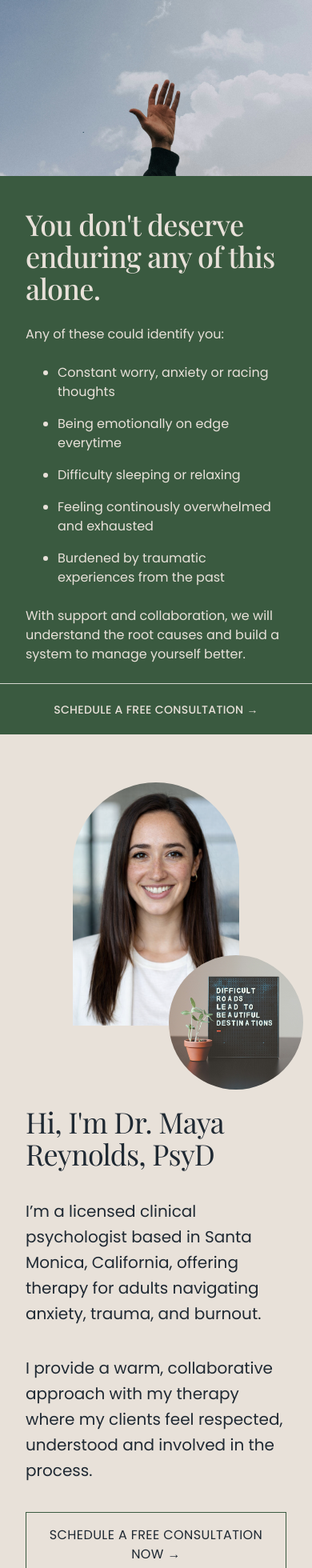
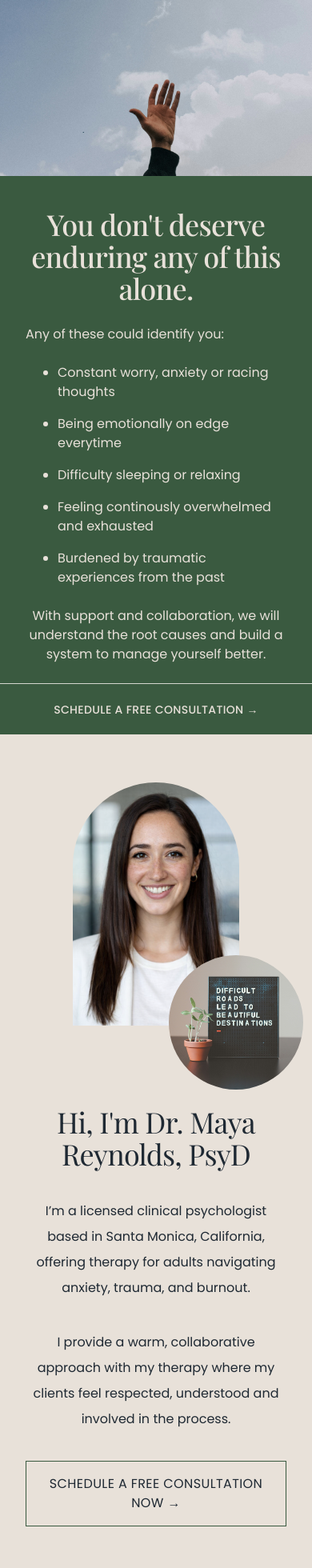
Before and after one commit to Swayam226/therapist-profile, a Next.js app: page / in a window 390 px wide. Shown: the part 3864-5824 px from the top of the page at 80% size. Built offline with nearby package versions, Linux system fonts and the light colour scheme; a web font is replaced by a local one.

Commit message:
layout fixes

```diff
--- a/app/page.js
+++ b/app/page.js
@@ -141,7 +141,7 @@ export default function Home() {
         </div>
         <div className="order-last md:order-first bg-moss text-clay h-full w-full md:w-1/2 flex flex-col justify-between items-start pt-10 md:pt-0">
           <div className="max-w-3xl px-8 md:px-16 md:pt-42">
-            <Reveal><h2 className="font-medium text-4xl md:text-5xl max-w-150">You don't deserve enduring any of this alone.</h2></Reveal>
+            <Reveal><h2 className="font-medium text-4xl md:text-5xl max-w-150 text-center md:text-left">You don't deserve enduring any of this alone.</h2></Reveal>
             <Reveal><p className="mt-6 md:mt-8 font-regular text-base md:text-xl">Any of these could identify you: </p></Reveal>
             <Reveal><ul className="mt-6 md:mt-8 font-regular  text-base md:text-xl list-disc pl-10 flex flex-col gap-4">
               <li>Constant worry, anxiety or racing thoughts</li>
@@ -150,7 +150,7 @@ export default function Home() {
               <li>Feeling continously overwhelmed and exhausted</li>
               <li>Burdened by traumatic experiences from the past</li>
             </ul></Reveal>
-            <Reveal><p className="mt-6 mb-6 md:mb-0 md:mt-10 font-regular text-base md:text-xl">With support and collaboration, we will understand the root causes and build a system to manage yourself better.</p></Reveal>
+            <Reveal><p className="mt-6 mb-6 md:mb-0 md:mt-10 font-regular text-base md:text-xl text-center md:text-left">With support and collaboration, we will understand the root causes and build a system to manage yourself better.</p></Reveal>
           </div>
           <button className="bg-transparent w-full border-t border-sand/80 h-16 md:h-18 text-center flex items-center justify-center tracking-wide transition-colors duration-500 ease-in-out text-sm
           md:text-md font-medium hover:bg-sand hover:text-moss cursor-pointer">SCHEDULE A FREE CONSULTATION &#x2192;</button>
@@ -159,9 +159,9 @@ export default function Home() {
 
       <section className="bg-clay flex flex-col md:flex-row justify-center items-center min-h-screen md:h-225 gap-25">
         <div className="order-last md:order-first w-full md:w-2/5 h-full flex flex-col justify-center items-start gap-9 mb-30 px-8 md:px-0">
-          <Reveal><h2 className="text-4xl md:text-6xl">Hi, I'm Dr. Maya Reynolds, PsyD</h2></Reveal>
-          <Reveal><p className="max-w-165 font-regular text-xl leading-8">I’m a licensed clinical psychologist based in Santa Monica, California, offering therapy for adults navigating anxiety, trauma, and burnout.</p></Reveal>
-          <Reveal><p className="max-w-165 font-regular text-xl leading-8">I provide a warm, collaborative approach with my therapy where my clients feel respected, understood and involved in the process.</p></Reveal>
+          <Reveal><h2 className="text-4xl md:text-6xl md:text-left text-center">Hi, I'm Dr. Maya Reynolds, PsyD</h2></Reveal>
+          <Reveal><p className="max-w-165 font-regular  text-base md:text-xl leading-8 md:text-left text-center">I’m a licensed clinical psychologist based in Santa Monica, California, offering therapy for adults navigating anxiety, trauma, and burnout.</p></Reveal>
+          <Reveal><p className="max-w-165 font-regular  text-base md:text-xl leading-8 md:text-left text-center">I provide a warm, collaborative approach with my therapy where my clients feel respected, understood and involved in the process.</p></Reveal>
           <div className="flex justify-center items-center w-full md:pr-20">
             <button className="md:mt-10 border border-moss md:px-8 px-6 py-4 md:py-3 uppercase tracking-wide bg-transparent transition-colors duration-500 ease-in-out hover:bg-moss hover:text-sand cursor-pointer">
               SCHEDULE A FREE CONSULTATION NOW &#x2192;
--- a/components/Faq.js
+++ b/components/Faq.js
@@ -49,7 +49,7 @@ export default function Faq() {
                         className={`overflow-hidden transition-all duration-600 ${open === i ? "max-h-50 opacity-100" : "max-h-0 opacity-0"
                             }`}
                     >
-                        <p className="pb-6 pr-20 text-lg">
+                        <p className="pb-6 pr-20 text-base md:text-lg">
                             {item.a}
                         </p>
                     </div>
--- a/components/Office.js
+++ b/components/Office.js
@@ -49,7 +49,7 @@ export default function Office() {
                         className={`overflow-hidden transition-all duration-600 ${open === i ? "max-h-50 opacity-100" : "max-h-0 opacity-0"
                             }`}
                     >
-                        <p className="pb-6 pr-20 text-lg">
+                        <p className="pb-6 pr-20 text-base md:text-lg">
                             {item.a}
                         </p>
                     </div>
--- a/components/ProfBackground.js
+++ b/components/ProfBackground.js
@@ -45,7 +45,7 @@ export default function ProfBackground() {
                         className={`overflow-hidden transition-all duration-600 ${open === i ? "max-h-40 opacity-100" : "max-h-0 opacity-0"
                             }`}
                     >
-                        <p className="pb-6 pr-20 text-lg">
+                        <p className="pb-6 pr-20 text-base md:text-lg">
                             {item.a}
                         </p>
                     </div>
```
